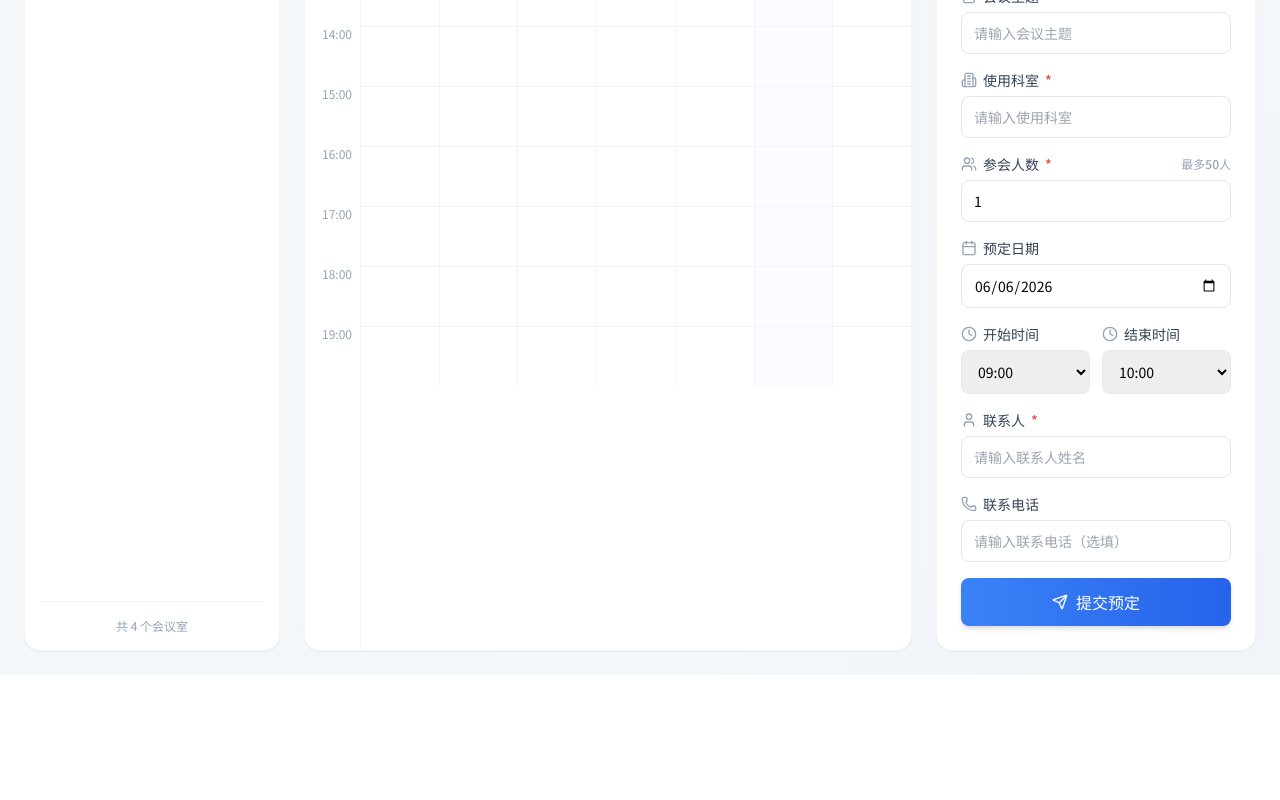
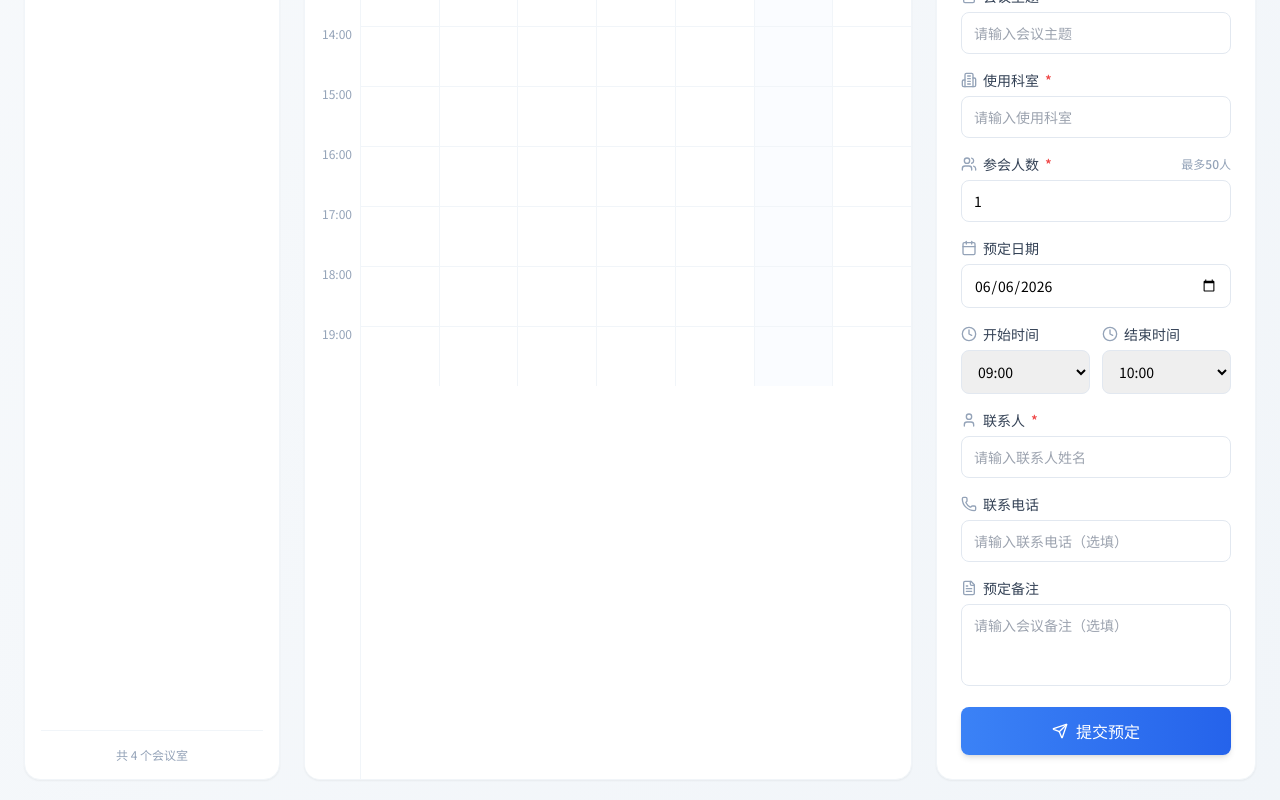
Before and after one commit to aliAjax/yfyy-41-3b16a24, a React (Vite) app: page / in a window 1280 px wide. Shown: the part 977-1777 px from the top of the page. Before the commit the page ends 1652 px from the top, so only its background shows below. Built offline with nearby package versions, Linux system fonts and the light colour scheme.

Commit message:
.2552414705564364:397b94b2a88ee4bfb17ef85a22ef49e4_6a23f13967886fb0a821c510.6a23f25b67886fb0a821c630.6a23f25a1c4db361b784d9e4:Trae CN.T(2026/6/6 18:11:39)

```diff
--- a/src/components/BookingCard.tsx
+++ b/src/components/BookingCard.tsx
@@ -44,6 +44,11 @@ export function BookingCard({ booking, onClick, compact = false }: BookingCardPr
           {formatTime(booking.startTime)} - {formatTime(booking.endTime)}
         </div>
       )}
+      {height > 80 && booking.remarks && (
+        <div className="text-white/60 text-xs mt-1 truncate">
+          {booking.remarks}
+        </div>
+      )}
 
       <div className="absolute inset-0 bg-white/0 group-hover:bg-white/10 transition-colors rounded-lg"></div>
     </div>
--- a/src/components/BookingDetailModal.tsx
+++ b/src/components/BookingDetailModal.tsx
@@ -1,4 +1,4 @@
-import { X, Calendar, Clock, Users, Building2, User, Phone, Trash2, MapPin } from 'lucide-react';
+import { X, Calendar, Clock, Users, Building2, User, Phone, Trash2, MapPin, StickyNote } from 'lucide-react';
 import { Booking } from '../types';
 import { MEETING_ROOMS } from '../constants';
 import { formatDateTime, formatTime } from '../utils/dateUtils';
@@ -138,6 +138,18 @@ export function BookingDetailModal({ booking, isOpen, onClose, onDelete }: Booki
                 <p className="text-sm text-slate-700">{room?.location}</p>
               </div>
             </div>
+
+            {booking.remarks && (
+              <div className="flex items-start gap-3">
+                <StickyNote className="w-5 h-5 text-slate-400 flex-shrink-0 mt-0.5" />
+                <div className="flex-1 min-w-0">
+                  <p className="text-xs text-slate-400 mb-1">预定备注</p>
+                  <p className="text-sm text-slate-700 whitespace-pre-wrap break-words">
+                    {booking.remarks}
+                  </p>
+                </div>
+              </div>
+            )}
           </div>
         </div>
 
--- a/src/components/BookingForm.tsx
+++ b/src/components/BookingForm.tsx
@@ -38,6 +38,7 @@ export function BookingForm() {
     endTime: '10:00',
     contact: '',
     phone: '',
+    remarks: '',
   });
   const [error, setError] = useState('');
   const [success, setSuccess] = useState(false);
@@ -96,7 +97,7 @@ export function BookingForm() {
     }
   }, [formData.startTime, formData.endTime, formData.date, selectedRoomId, checkConflict]);
 
-  const handleChange = (e: React.ChangeEvent<HTMLInputElement | HTMLSelectElement>) => {
+  const handleChange = (e: React.ChangeEvent<HTMLInputElement | HTMLSelectElement | HTMLTextAreaElement>) => {
     const { name, value, type } = e.target;
     setFormData((prev) => ({
       ...prev,
@@ -144,6 +145,7 @@ export function BookingForm() {
       attendees: formData.attendees,
       contact: formData.contact,
       phone: formData.phone,
+      remarks: formData.remarks,
     });
 
     setNewTemplateName('');
@@ -165,6 +167,7 @@ export function BookingForm() {
       attendees: template.attendees,
       contact: template.contact,
       phone: template.phone,
+      remarks: template.remarks,
     }));
     setShowTemplates(false);
   };
@@ -208,6 +211,7 @@ export function BookingForm() {
       endTime: `${formData.date}T${formData.endTime}:00`,
       contact: formData.contact,
       phone: formData.phone,
+      remarks: formData.remarks,
     });
 
     setTimeout(() => {
@@ -223,6 +227,7 @@ export function BookingForm() {
           attendees: 1,
           contact: '',
           phone: '',
+          remarks: '',
         }));
       } else {
         setError(result.message);
@@ -522,6 +527,21 @@ export function BookingForm() {
           />
         </div>
 
+        <div>
+          <label className="block text-sm font-medium text-slate-700 mb-1.5 flex items-center gap-1.5">
+            <FileText className="w-4 h-4 text-slate-400" />
+            预定备注
+          </label>
+          <textarea
+            name="remarks"
+            value={formData.remarks}
+            onChange={handleChange}
+            placeholder="请输入会议备注（选填）"
+            rows={3}
+            className="w-full px-3 py-2.5 border border-slate-200 rounded-lg text-sm focus:outline-none focus:ring-2 focus:ring-blue-500 focus:border-transparent transition-all resize-none"
+          />
+        </div>
+
         <button
           type="submit"
           disabled={isSubmitting || !!conflictWarning}
--- a/src/types/index.ts
+++ b/src/types/index.ts
@@ -16,6 +16,7 @@ export interface Booking {
   endTime: string;
   contact: string;
   phone: string;
+  remarks?: string;
   createdAt: string;
 }
 
@@ -50,6 +51,7 @@ export interface BookingFormData {
   endTime: string;
   contact: string;
   phone: string;
+  remarks: string;
 }
 
 export interface BookingTemplate {
@@ -60,5 +62,6 @@ export interface BookingTemplate {
   attendees: number;
   contact: string;
   phone: string;
+  remarks: string;
   createdAt: string;
 }
--- a/src/utils/storage.ts
+++ b/src/utils/storage.ts
@@ -4,7 +4,12 @@ import { STORAGE_KEYS } from '../constants';
 export function getBookingsFromStorage(): Booking[] {
   try {
     const data = localStorage.getItem(STORAGE_KEYS.BOOKINGS);
-    return data ? JSON.parse(data) : [];
+    if (!data) return [];
+    const bookings: Booking[] = JSON.parse(data);
+    return bookings.map((booking) => ({
+      ...booking,
+      remarks: booking.remarks ?? '',
+    }));
   } catch (error) {
     console.error('Failed to load bookings from storage:', error);
     return [];
@@ -22,7 +27,12 @@ export function saveBookingsToStorage(bookings: Booking[]): void {
 export function getTemplatesFromStorage(): BookingTemplate[] {
   try {
     const data = localStorage.getItem(STORAGE_KEYS.TEMPLATES);
-    return data ? JSON.parse(data) : [];
+    if (!data) return [];
+    const templates: BookingTemplate[] = JSON.parse(data);
+    return templates.map((template) => ({
+      ...template,
+      remarks: template.remarks ?? '',
+    }));
   } catch (error) {
     console.error('Failed to load templates from storage:', error);
     return [];
```
